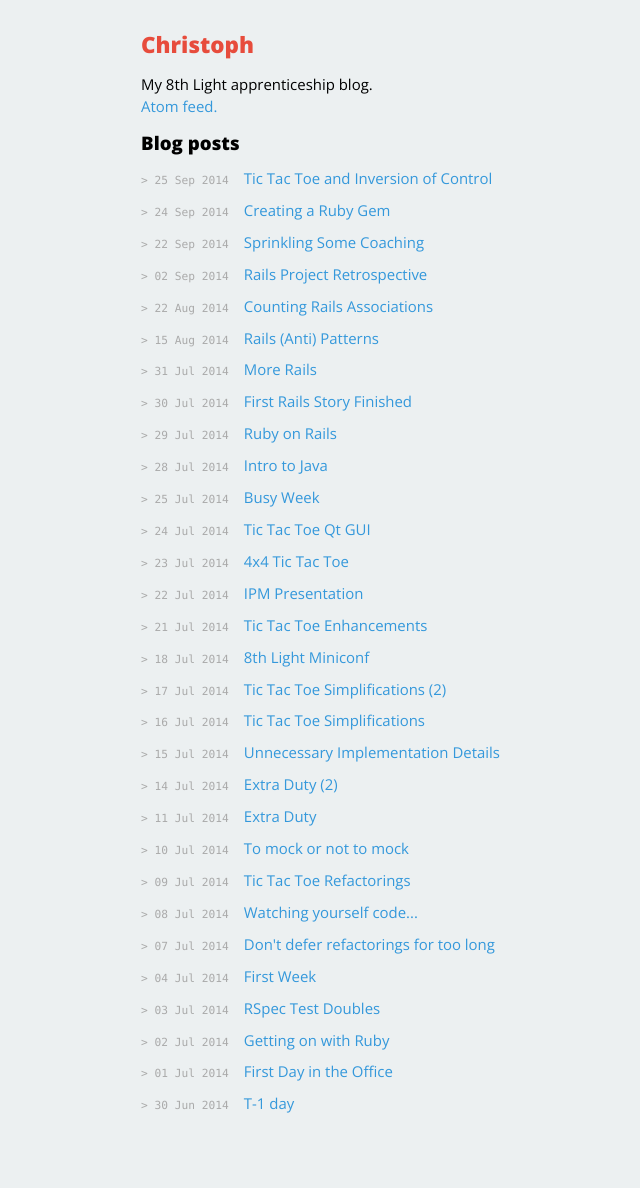
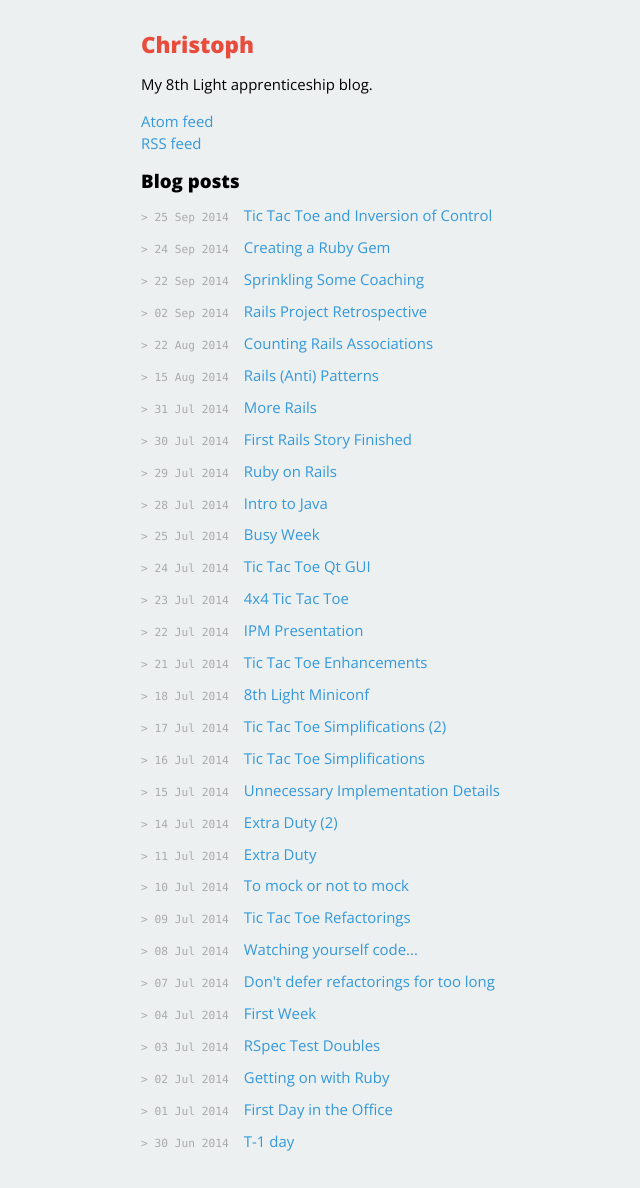
Before and after one commit to christophgockel/christophgockel.github.io, a Jekyll site: the page built from index.html, in a window 1280 px wide. Shown: the whole page, without its empty margins (203-843 px from the left). Built offline with Jekyll 4.4.1, drawn with Linux system fonts in a browser that asks for light colours; Markdown is read by kramdown in place of the engine named in the settings; before the commit the page ends 1151 px from its top, so only the background shows below that.

Commit message:
Add link to RSS feed in index.html

```diff
--- a/index.html
+++ b/index.html
@@ -4,7 +4,11 @@ title: Christoph
 ---
 
 <div id="home">
-  <p class="intro">My 8th Light apprenticeship blog.<br/><a href="/atom.xml">Atom feed.</a></p>
+  <p class="intro">My 8th Light apprenticeship blog.</p>
+  <p>
+    <a href="/atom.xml">Atom feed</a><br/>
+    <a href="/rss.xml">RSS feed</a>
+  </p>
 
   <h2>Blog posts</h2>
   <ul class="posts">
```
